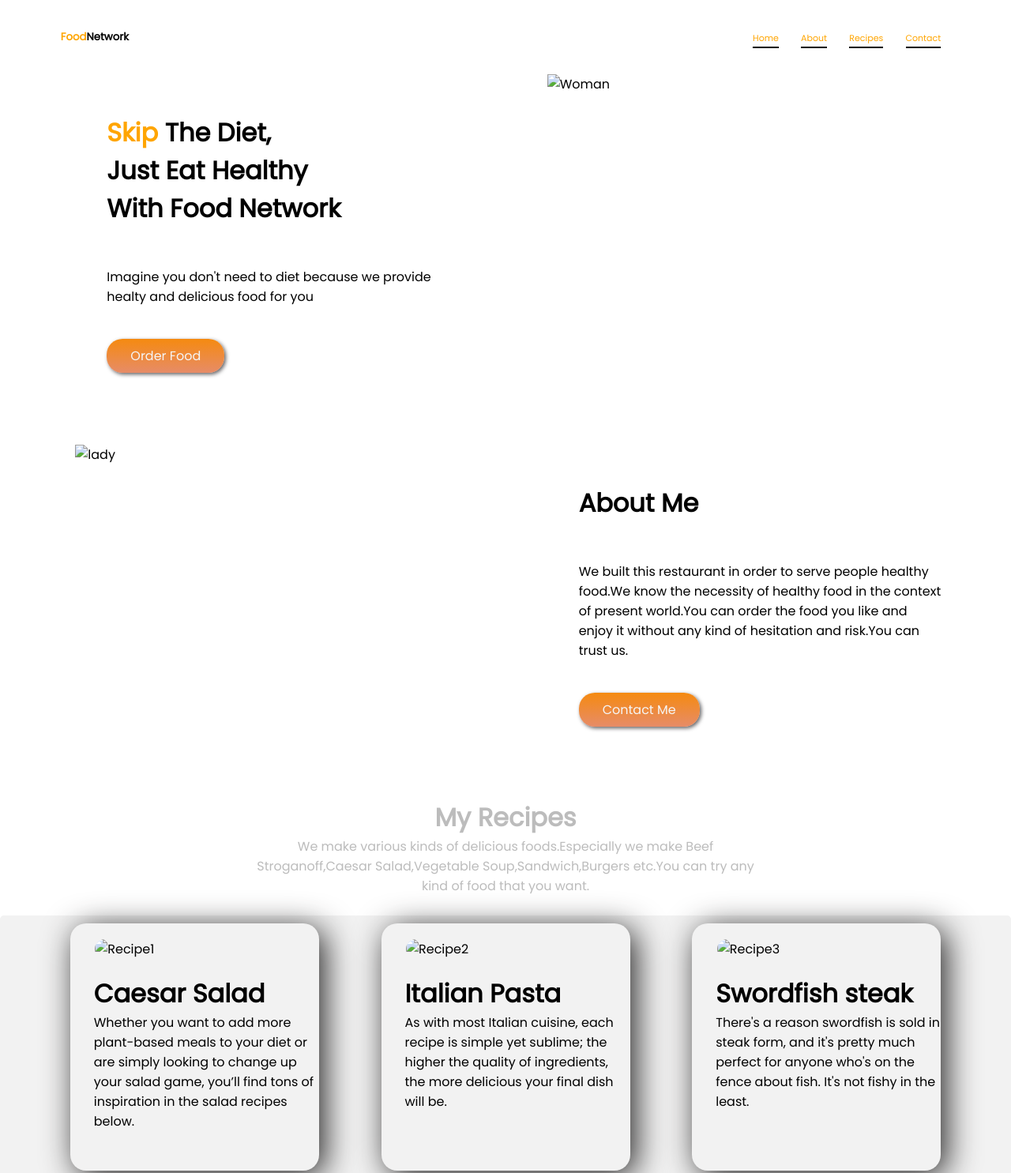
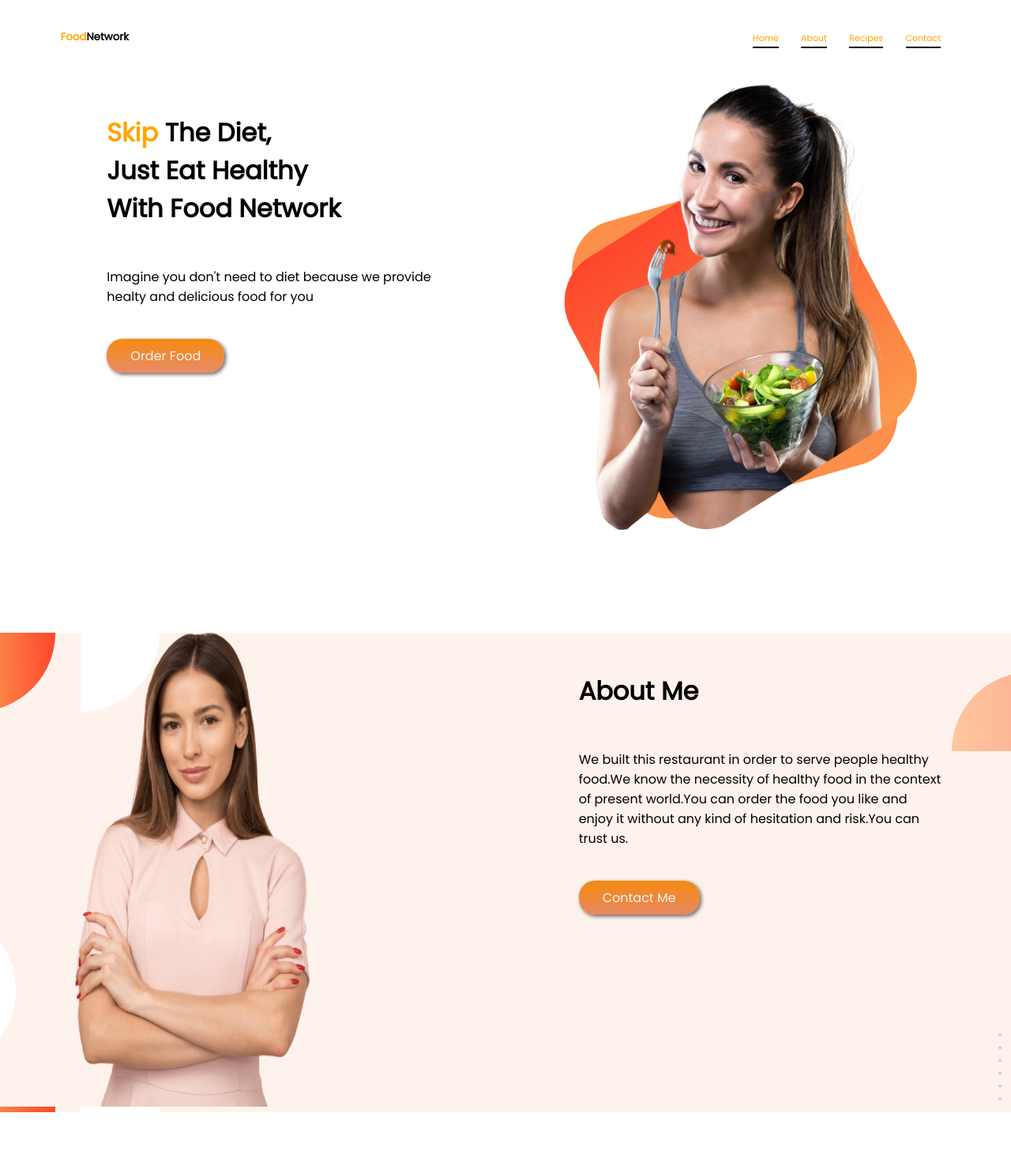
Before and after one commit to Basir37/food-network, a plain HTML site: page index.html in a window 1280 px wide. Shown: the top 1485 px of the page at 79% size. Drawn offline with Linux system fonts and the light colour scheme; the site is published under a folder, as on GitHub Pages, so addresses that start at the root find nothing.

Commit message:
pic slash remove

```diff
--- a/index.html
+++ b/index.html
@@ -7,7 +7,7 @@
   <link rel="preconnect" href="https://fonts.googleapis.com">
   <link rel="preconnect" href="https://fonts.gstatic.com" crossorigin>
   <link href="https://fonts.googleapis.com/css2?family=Poppins&display=swap" rel="stylesheet">
-  <link rel="shortcut icon" href="/images/Basir.png" type="image/x-icon">
+  <link rel="shortcut icon" href="images/Basir.png" type="image/x-icon">
   <title>Food Network</title>
   <link rel="stylesheet" href="style.css">
 </head>
@@ -34,14 +34,14 @@
       <a class="button" target="_blank" href="https://www.linkedin.com/in/mohammad-abdul-bashir-257753199/">Order Food</a>
     </div>
     <div class="half-width">
-      <img src="/images/Group 8425.png" alt="Woman">
+      <img src="images/Group 8425.png" alt="Woman">
     </div>
   </div>
 
 
   <div id="about">
     <div class="half-width">
-      <img class="less-width" src="/images/Person Image.png" alt="lady">
+      <img class="less-width" src="images/Person Image.png" alt="lady">
     </div>
     <div class="half-width">
       <h1>About Me </h1>
@@ -64,7 +64,7 @@
     <div class="container">
         <div class="box">
         <div class="img">
-          <img src="/images/Project Cover5.png" alt="Recipe1">
+          <img src="images/Project Cover5.png" alt="Recipe1">
         </div>
         <div class="info">
           <h1>Caesar Salad</h1>
@@ -76,7 +76,7 @@
 
       <div class="box">
         <div class="img">
-          <img src="/images/Project Cover7.png" alt="Recipe2">
+          <img src="images/Project Cover7.png" alt="Recipe2">
         </div>
         <div class="info">
           <h1>Italian Pasta</h1>
@@ -87,7 +87,7 @@
 
       <div class="box">
         <div class="img">
-          <img src="/images/Project Cover8.png" alt="Recipe3">
+          <img src="images/Project Cover8.png" alt="Recipe3">
         </div>
         <div class="info">
           <h1>Swordfish steak</h1>
@@ -126,7 +126,7 @@
     </div>
     <div class="row">
       <div class="column">
-        <img src="/images/about.jpg" style="width:100%">
+        <img src="images/about.jpg" style="width:100%">
       </div>
       <div class="column">
         <form action="/action_page.php">
--- a/style.css
+++ b/style.css
@@ -103,7 +103,7 @@
   #about{
     display: flex;
     justify-content: space-evenly;
-    background: url(/images/7.png) center top;
+    background: url(images/7.png) center top;
     margin-bottom: 100px;
   }
 
```
